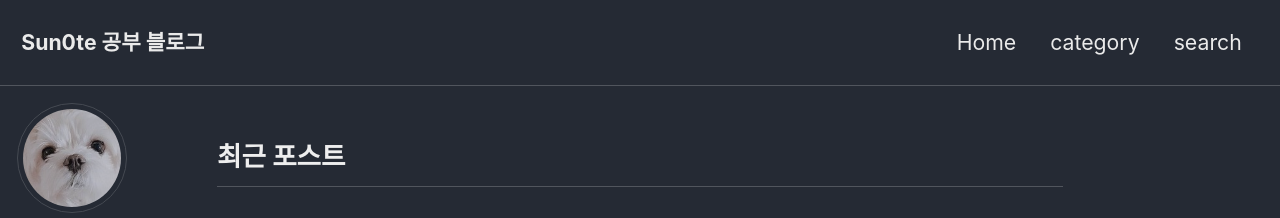
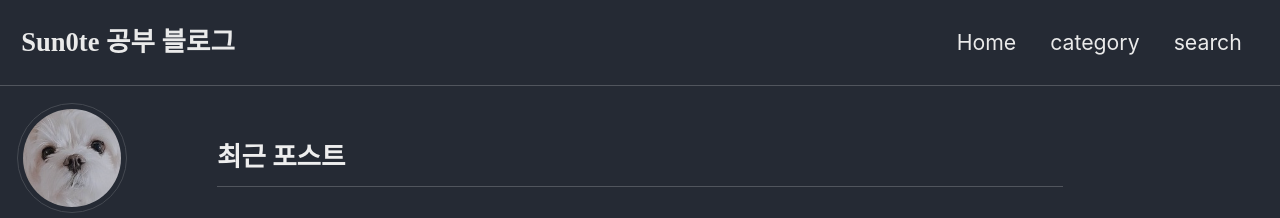
Before and after one commit to sun0te/sun0te.github.io, a Jekyll site: the page built from index.html, in a window 1280 px wide. Shown: the top 218 px of the page. Built offline with Jekyll 4.4.1, drawn with Linux system fonts in a browser that asks for light colours; cached includes are drawn as plain includes; some web fonts are replaced; the list of posts is cut into pages by our own code.

Commit message:
타이틀 디자인

```diff
--- a/_sass/minimal-mistakes/_archive.scss
+++ b/_sass/minimal-mistakes/_archive.scss
@@ -50,6 +50,7 @@
   line-height: initial;
   overflow: hidden;
   text-overflow: ellipsis;
+  font-size: $type-size-4;
 
   a[rel="permalink"]::before {
     content: '';
--- a/_sass/minimal-mistakes/_masthead.scss
+++ b/_sass/minimal-mistakes/_masthead.scss
@@ -43,13 +43,15 @@
 .site-logo img {
   max-height: 2rem;
 }
-
+//블로그 타이틀 디자인
 .site-title {
   display: -webkit-box;
   display: -ms-flexbox;
   display: flex;
   -ms-flex-item-align: center;
   align-self: center;
+  font-family: 'S-CoreDream-3Light';
+  font-size: $type-size-4;
   font-weight: bold;
   // z-index: 20;
 }
--- a/assets/css/main.scss
+++ b/assets/css/main.scss
@@ -15,3 +15,10 @@
     font-weight: normal;
     font-style: normal;
 }
+
+@font-face {
+    font-family: 'S-CoreDream-3Light';
+    src: url('https://cdn.jsdelivr.net/gh/projectnoonnu/noonfonts_six@1.2/S-CoreDream-3Light.woff') format('woff');
+    font-weight: normal;
+    font-style: normal;
+}
```
